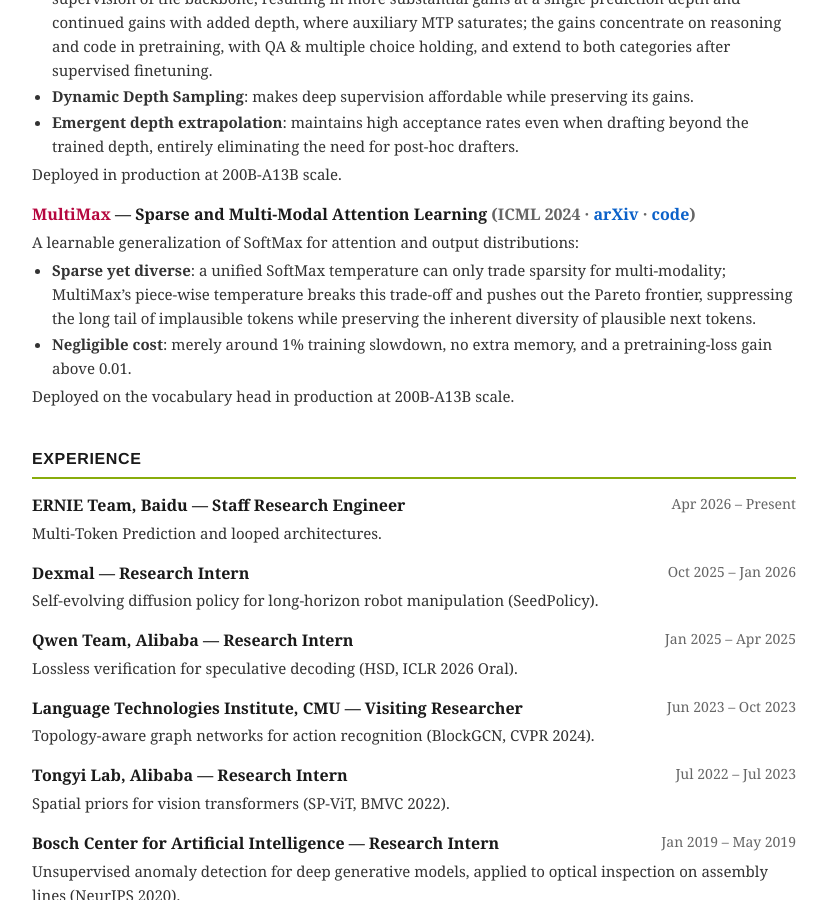
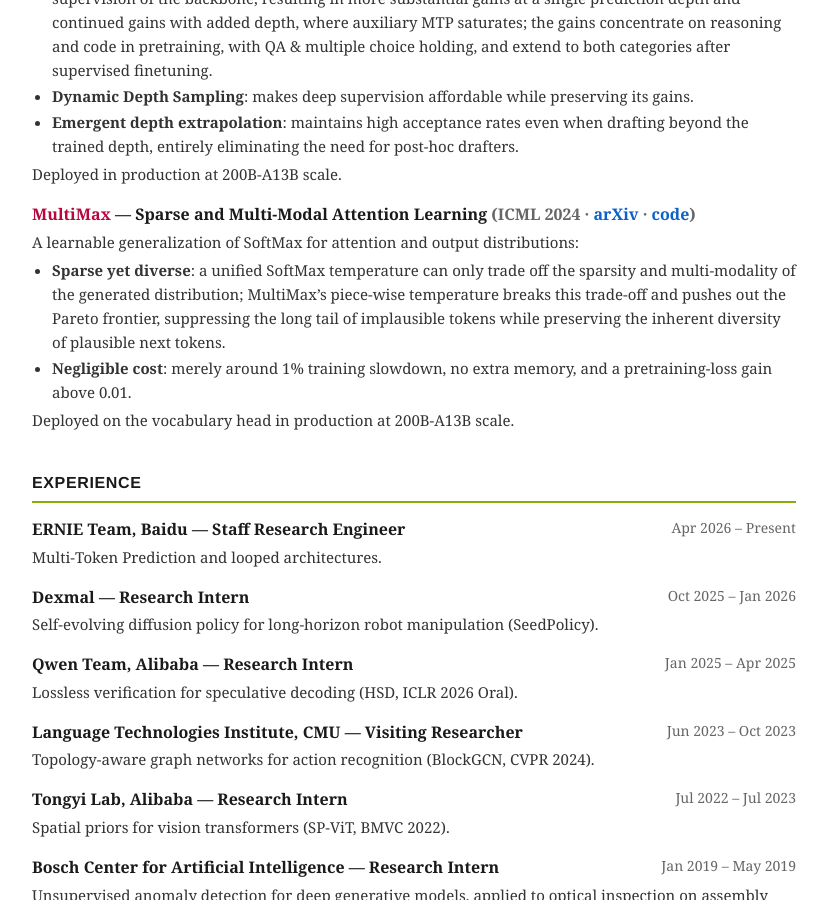
Before and after one commit to ZhouYuxuanYX/ZhouYuxuanYX.github.io, a Jekyll site: the page cv/index.html, which Jekyll copies as it is, in a window 1280 px wide and 900 px high, scrolled down 1079 px. Shown: the whole window, without its empty margins (226-1054 px from the left). Built offline with Jekyll 4.4.1, drawn with Linux system fonts in a browser that asks for light colours.

Commit message:
CV: MultiMax trade-off is of the generated distribution

```diff
--- a/cv/index.html
+++ b/cv/index.html
@@ -159,8 +159,8 @@
     <div class="desc">
       A learnable generalization of SoftMax for attention and output distributions:
       <ul>
-        <li><strong>Sparse yet diverse</strong>: a unified SoftMax temperature can only trade sparsity
-          for multi-modality; MultiMax&rsquo;s piece-wise temperature breaks this trade-off and pushes out
+        <li><strong>Sparse yet diverse</strong>: a unified SoftMax temperature can only trade off the sparsity and
+          multi-modality of the generated distribution; MultiMax&rsquo;s piece-wise temperature breaks this trade-off and pushes out
           the Pareto frontier, suppressing the long tail of implausible tokens while preserving the
           inherent diversity of plausible next tokens.</li>
         <li><strong>Negligible cost</strong>: merely around 1% training slowdown, no extra memory, and a
```
